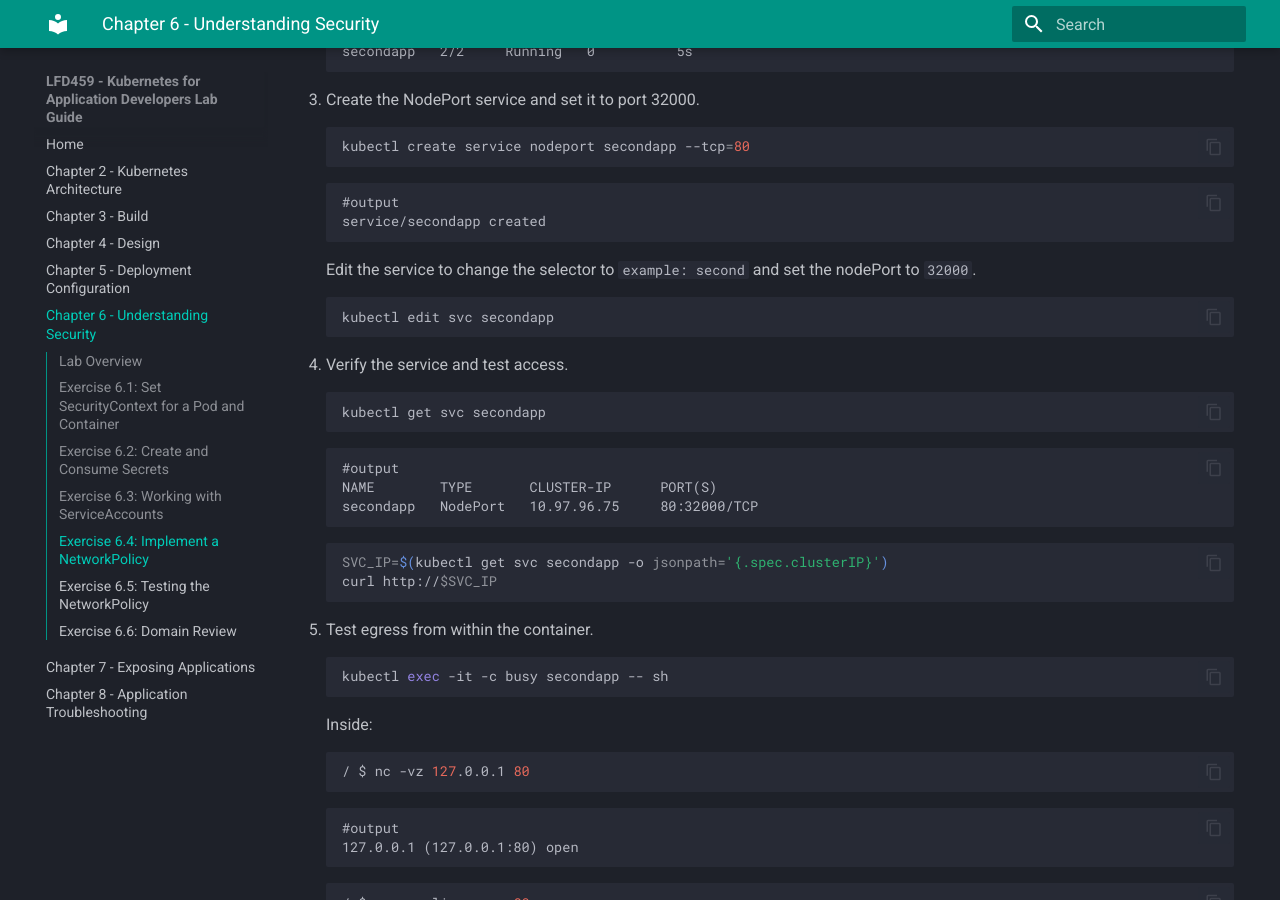
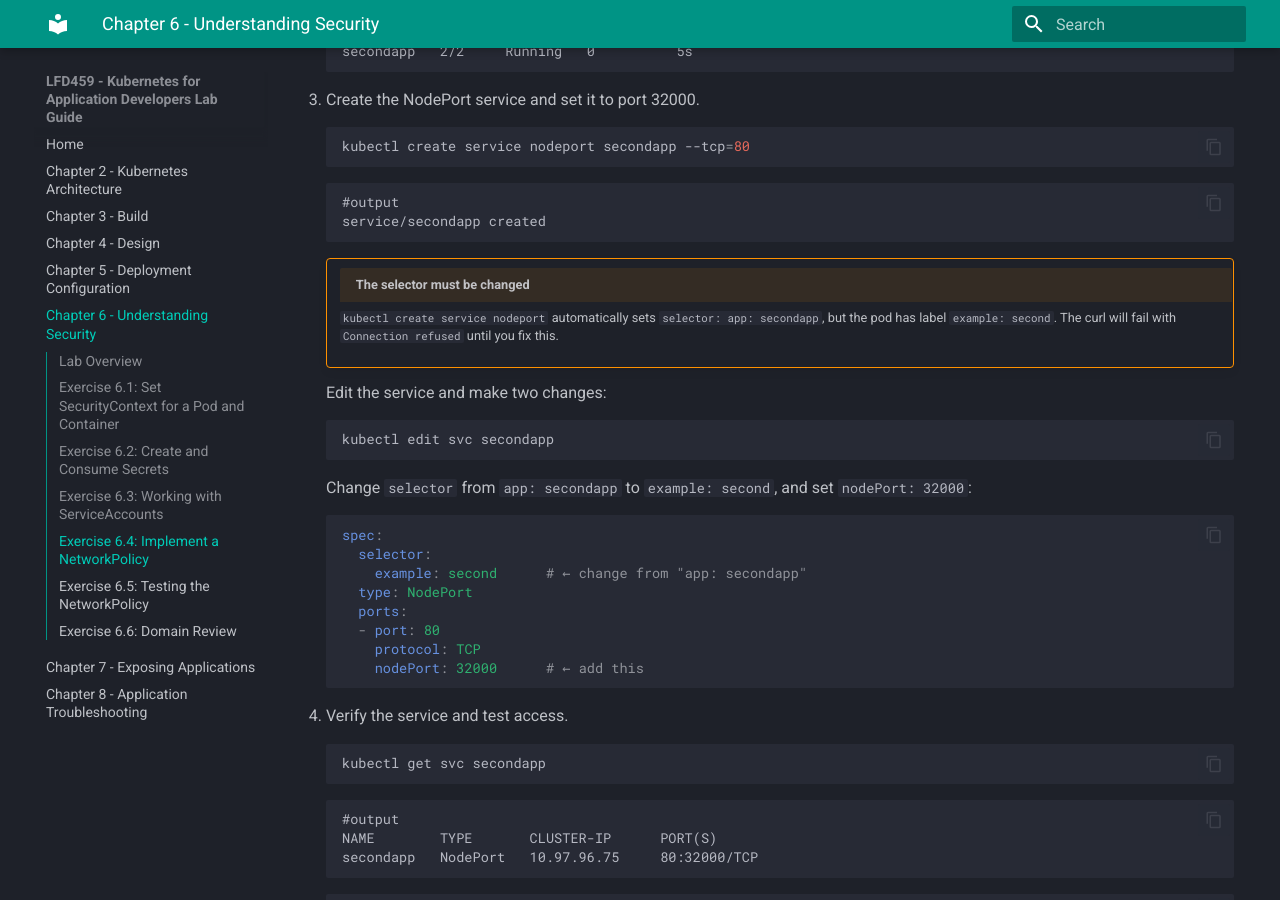
Before and after one commit to helmsman-k8s/lfd459-labs, an MkDocs documentation site: the page built from docs/ch06_labs.md, in a window 1280 px wide and 900 px high, scrolled down 8119 px. Built offline with MkDocs 1.6.1 and Material for MkDocs 9.7.7, drawn with Linux system fonts in a browser that asks for light colours.

Commit message:
Fix ch06 lab: explicit selector fix in Exercise 6.4 service edit

````diff
--- a/docs/ch06_labs.md
+++ b/docs/ch06_labs.md
@@ -465,10 +465,26 @@ ServiceAccounts provide an identity for pod processes to interact with the Kuber
     service/secondapp created
     ```
 
-    Edit the service to change the selector to `example: second` and set the nodePort to `32000`.
+    !!! warning "The selector must be changed"
+        `kubectl create service nodeport` automatically sets `selector: app: secondapp`, but the pod has label `example: second`. The curl will fail with `Connection refused` until you fix this.
+
+    Edit the service and make two changes:
 
     ```bash
     kubectl edit svc secondapp
+    ```
+
+    Change `selector` from `app: secondapp` to `example: second`, and set `nodePort: 32000`:
+
+    ```yaml
+    spec:
+      selector:
+        example: second      # ← change from "app: secondapp"
+      type: NodePort
+      ports:
+      - port: 80
+        protocol: TCP
+        nodePort: 32000      # ← add this
     ```
 
 4. Verify the service and test access.
````
